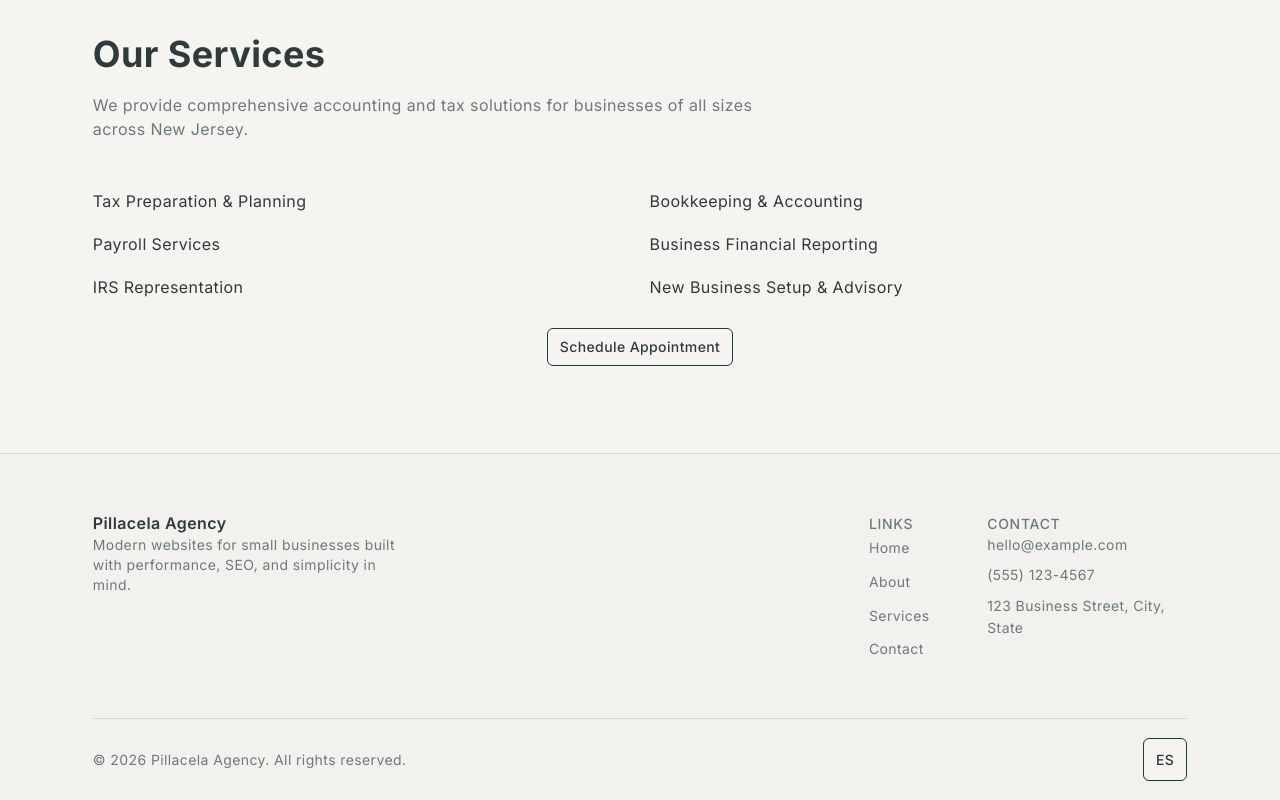
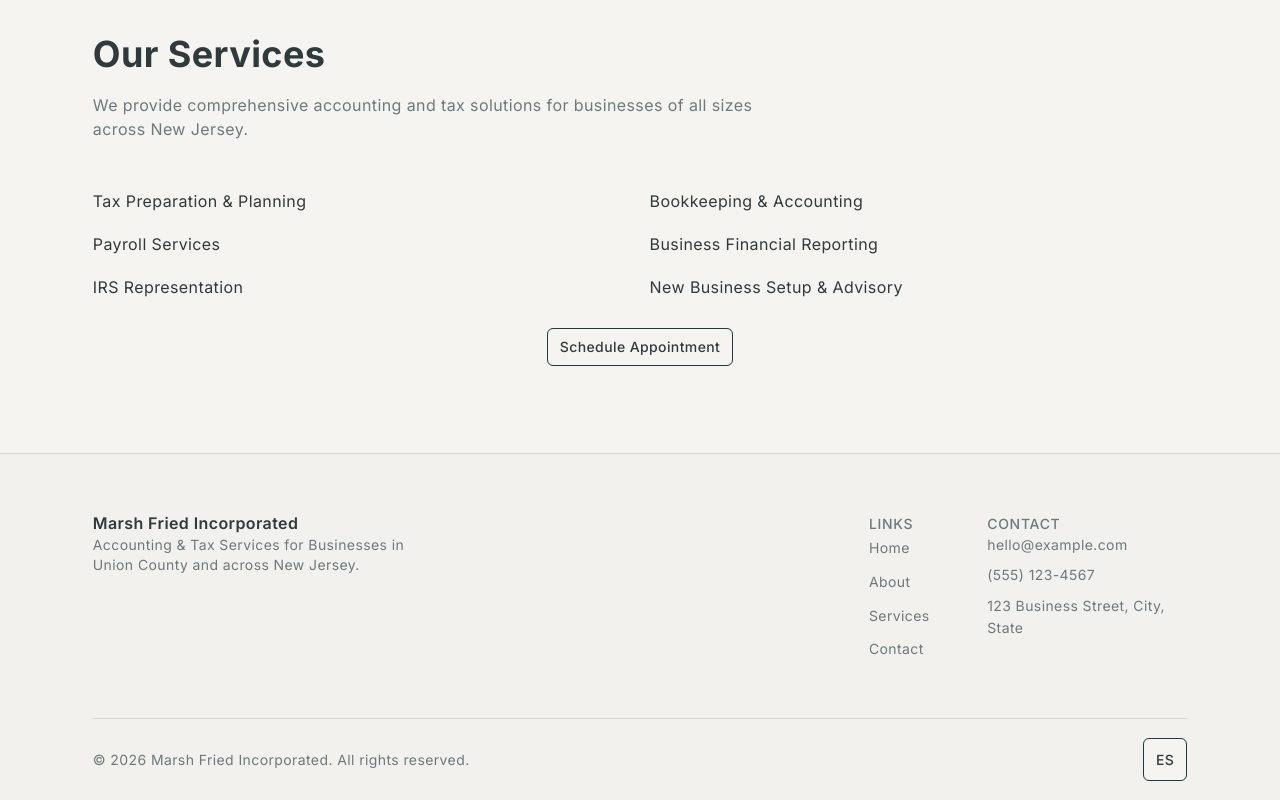
Before and after one commit to JohnnyPillacela/marsh-fried-inc, a Next.js app: page /services in a window 1280 px wide. Shown: the part 605-1405 px from the top of the page. Built offline with nearby package versions, Linux system fonts and the light colour scheme.

Commit message:
update details

```diff
--- a/content/shared.ts
+++ b/content/shared.ts
@@ -1,9 +1,9 @@
 /** Non-translatable site config: brand, contact, social, URLs */
 export const shared = {
-    siteName: "Pillacela Agency",
+    siteName: "Marsh Fried Incorporated",
     siteDescription:
-        "Modern websites for small businesses built with performance, SEO, and simplicity in mind.",
-    url: "https://example.com",
+        "Accounting & Tax Services for Businesses in Union County and across New Jersey.",
+    url: "https://marshfried.com",
     contact: {
         email: "hello@example.com",
         phone: "(555) 123-4567",
```
